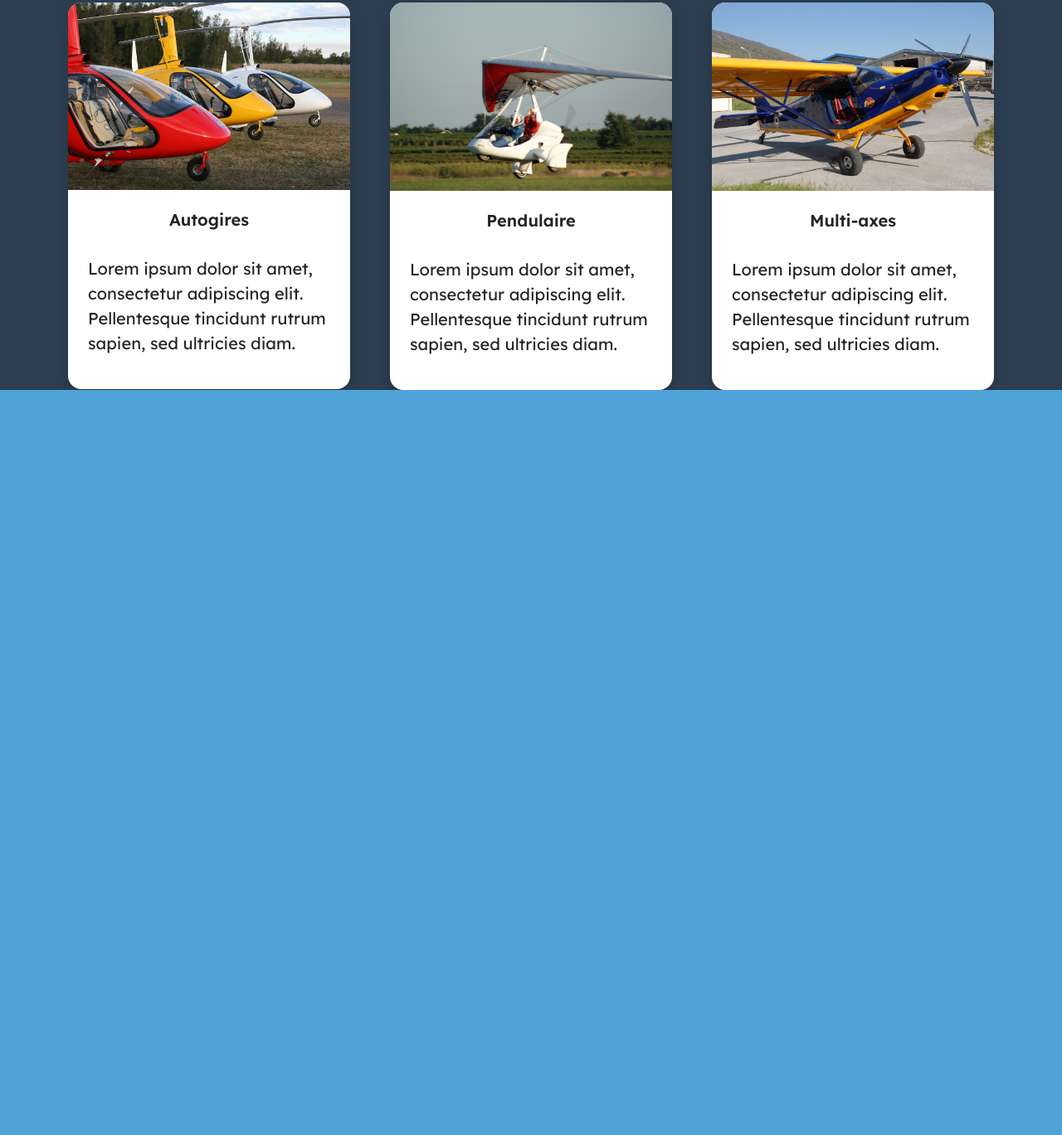
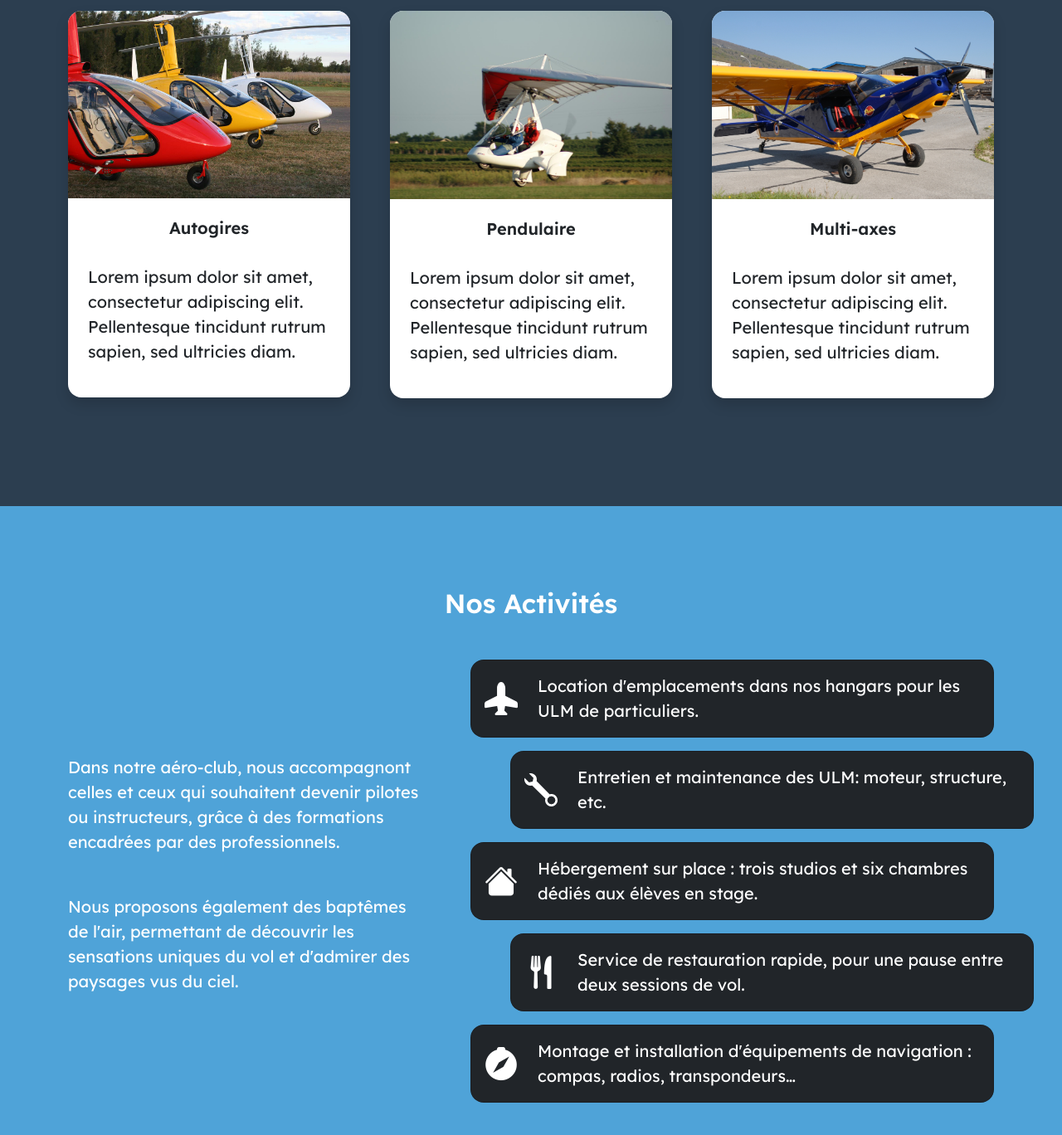
Before and after one commit to Kolyox/Refonte_Site_Bootstrap, a plain HTML site: page index.html in a window 1280 px wide. Shown: the part 1004-2372 px from the top of the page at 83% size. Before the commit the page ends 1474 px from the top, so only its background shows below. Drawn offline with nearby package versions, Linux system fonts and the light colour scheme.

Commit message:
section activités

```diff
--- a/css/style.css
+++ b/css/style.css
@@ -21,11 +21,20 @@ nav{
 
 
 .top-section{
-    padding-top: 130px;
+    padding-top: 140px;
     padding-bottom: 40px;
 }
 
 .section2 {
     padding-top: 100px;
     background-color: var(--background-color2);
+    padding-bottom: 130px;
 }
+
+.section3 .bi{
+    font-size: 2rem;
+}
+
+.section3{
+    padding-top: 50px;
+}
--- a/index.html
+++ b/index.html
@@ -3,7 +3,7 @@
 <head>
     <meta charset="UTF-8">
     <meta name="viewport" content="width=device-width, initial-scale=1.0">
-    <title>Document</title>
+    <title>ACF2L</title>
     <link href="https://cdn.jsdelivr.net/npm/bootstrap@5.3.8/dist/css/bootstrap.min.css" rel="stylesheet" integrity="sha384-sRIl4kxILFvY47J16cr9ZwB07vP4J8+LH7qKQnuqkuIAvNWLzeN8tE5YBujZqJLB" crossorigin="anonymous">
     <link rel="stylesheet" href="https://cdn.jsdelivr.net/npm/bootstrap-icons@1.13.1/font/bootstrap-icons.min.css">
     <link rel="stylesheet" href="css/style.css">
@@ -12,7 +12,6 @@
 <body>
     <nav class="navbar navbar-expand-lg sticky-top">
         <div class="container">
-            <!-- Logo -->
             <a class="navbar-brand" href="#">
                 <img src="image/logo.png" alt="Logo" width="60" height="60">
             </a>
@@ -24,7 +23,7 @@
             <span class="navbar-toggler-icon"></span>
             </button>
 
-            <!-- Liens -->
+            <!-- Menu de nav -->
             <div class="collapse navbar-collapse justify-content-end" id="navbarNav">
                 <ul class="navbar-nav gap-4 text-center">
                     <li class="nav-item">
@@ -56,7 +55,7 @@
                 <div class="col-lg-6">
                         <h1 class="display-3 fw-bold text-white mb-4">Aéro-Club <br> Frotey-Lès-Lures</h1>
                         <p class="text-white fs-4" >
-                            Bienvenue dans ACL2F, l’association vous offre la chance de pratiquer l’aviation légère
+                            Bienvenue dans ACL2F, l'association vous offre la chance de pratiquer l'aviation légère
                             dans un environnement exceptionnel.
                         </p>
 
@@ -121,13 +120,73 @@
                             </div>
                         </div>
                     </div>
+    </section>
+    <section class="section3 my-5">
+        <div class="container">
+            <h2 class="fw-semibold text-white mb-5 text-center">Nos Activités</h2>
+                <div class="row align-items-center g-5">
+                    <div class="col-12 col-lg-5 fs-5">
+                        <p class="text-white mb-5">
+                            Dans notre aéro-club, nous accompagnont celles et ceux qui souhaitent devenir pilotes ou instructeurs,
+                            grâce à des formations encadrées par des professionnels.
+                        </p>
+                        <p class="text-white">
+                            Nous proposons également des baptêmes de l'air, permettant de découvrir les sensations uniques du vol et d'admirer
+                            des paysages vus du ciel.
+                        </p>
+                    </div>
 
-
-
-
-
+                    <div class="col-12 col-lg-7">
+                        <div class="d-flex flex-column gap-3 fs-5">
+                            <!-- liste 1 -->
+                            <div class="card bg-dark text-white rounded-4 w-100">
+                                <div class="card-body d-flex align-items-center gap-4 py-3">
+                                    <div class="justify-content-center">
+                                        <i class="bi bi-airplane-fill fs-1"></i>
+                                    </div>
+                                    <p class="mb-0">Location d'emplacements dans nos hangars pour les ULM de particuliers.</p>
+                                </div>
+                            </div>
+                            <!-- liste 2 -->
+                            <div class="card bg-dark text-white rounded-4 w-100 ms-md-5">
+                                <div class="card-body d-flex align-items-center gap-4 py-3">
+                                    <div class="justify-content-center">
+                                        <i class="bi bi-wrench fs-1"></i>
+                                    </div>
+                                    <p class="mb-0">Entretien et maintenance des ULM: moteur, structure, etc.</p>
+                                </div>
+                            </div>
+                            <!-- liste 3 -->
+                            <div class="card bg-dark text-white rounded-4 w-100">
+                                <div class="card-body d-flex align-items-center gap-4 py-3">
+                                    <div class="justify-content-center">
+                                        <i class="bi bi-house-fill fs-1"></i>
+                                    </div>
+                                    <p class="mb-0">Hébergement sur place : trois studios et six chambres dédiés aux élèves en stage.</p>
+                                </div>
+                            </div>
+                            <!-- liste 4 -->
+                            <div class="card bg-dark text-white rounded-4 w-100 ms-md-5">
+                                <div class="card-body d-flex align-items-center gap-4 py-3">
+                                    <div class="justify-content-center">
+                                        <i class="bi bi-fork-knife fs-1"></i>
+                                    </div>
+                                    <p class="mb-0">Service de restauration rapide, pour une pause entre deux sessions de vol.</p>
+                                </div>
+                            </div>
+                            <!-- liste 5 -->
+                            <div class="card bg-dark text-white rounded-4 w-100">
+                                <div class="card-body d-flex align-items-center gap-4 py-3">
+                                    <div class="justify-content-center">
+                                        <i class="bi bi-compass-fill fs-1"></i>
+                                    </div>
+                                    <p class="mb-0">Montage et installation d'équipements de navigation : compas, radios, transpondeurs…</p>
+                                </div>
+                            </div>
+                        </div>
+                    </div>
+        </div>
     </section>
-
     <script src="https://cdn.jsdelivr.net/npm/bootstrap@5.3.3/dist/js/bootstrap.bundle.min.js"></script>
 </body>
 </html>
```
